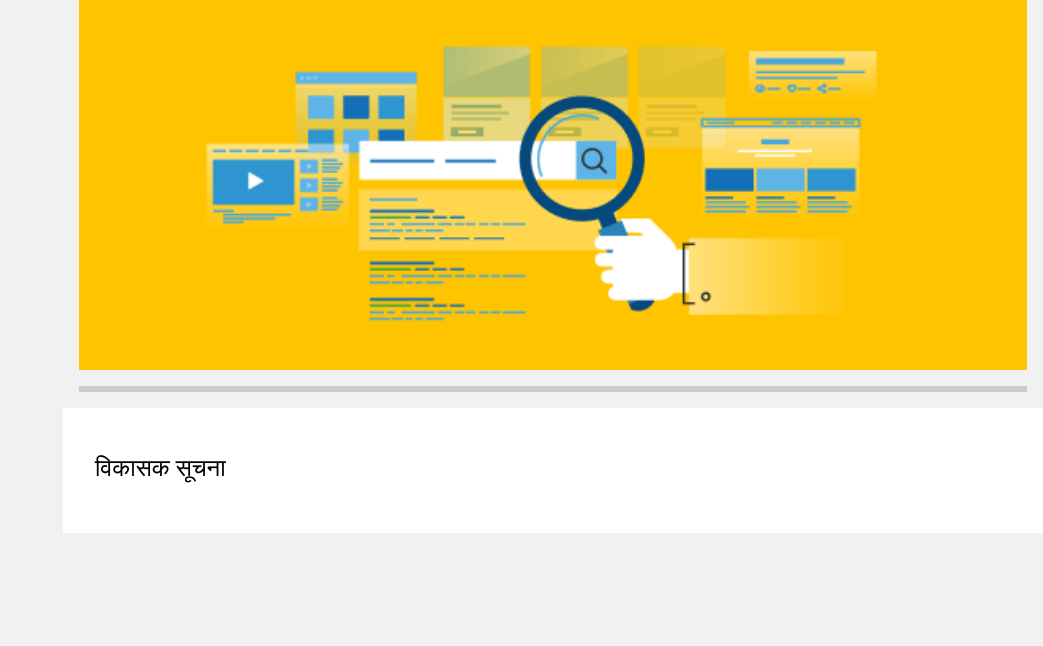
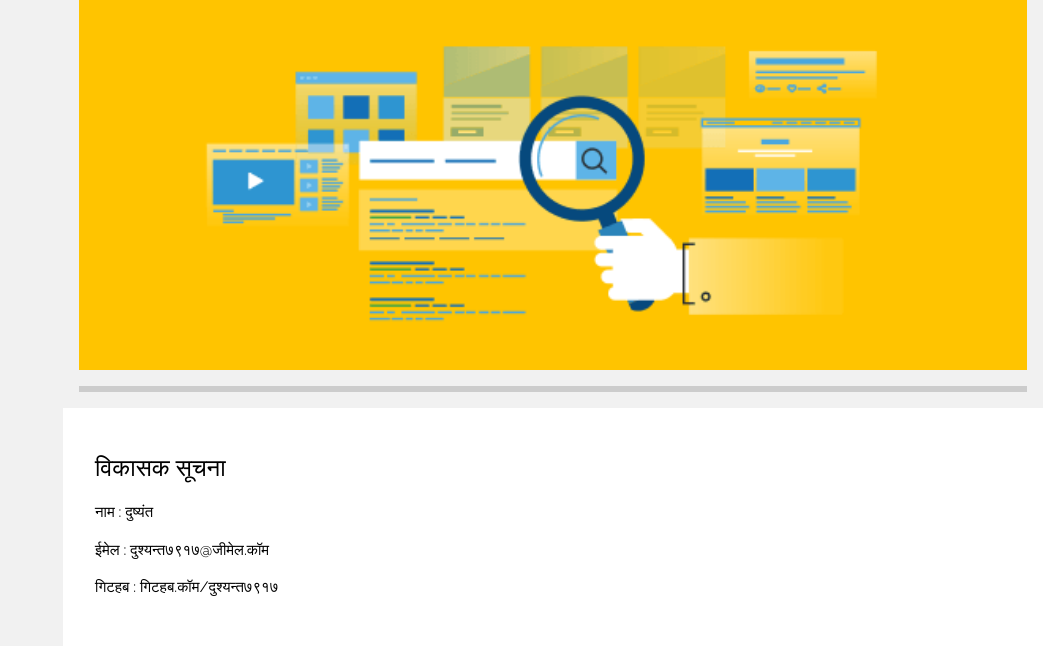
Before and after one commit to dushyant7917/Hindi-News-SEARCH-ENGINE, a Flask app: page / in a window 1280 px wide. Shown: the part 504-1150 px from the top of the page, without its empty margins (237-1280 px from the left). Before the commit the page ends 1037 px from the top, so only its background shows below. Run offline with Flask 2, Linux system fonts and the light colour scheme; some libraries are stand-ins or nearby versions.

Commit message:
Update search.html

```diff
--- a/Query/templates/search.html
+++ b/Query/templates/search.html
@@ -71,7 +71,7 @@ html,body,h1,h2,h3,h4,h5 {font-family: "Raleway", sans-serif}
     <a href="#"><img src="" style="width:65px;" class="w3-circle w3-right w3-margin w3-hide-large w3-hover-opacity"></a>
     <span class="w3-opennav w3-hide-large w3-xxlarge w3-hover-text-grey" onclick="w3_open()"><i class="fa fa-bars"></i></span>
     <h1><b>हिंदी समाचार</b>
-      <form action="." method="POST">
+      <form action="." method="POST" >
           <input type="text" name="text" id="transliterateTextarea" class="keyboardInput">
           <input type="submit" name="my-form" value="खोजें">
       </form>
@@ -88,8 +88,9 @@ html,body,h1,h2,h3,h4,h5 {font-family: "Raleway", sans-serif}
   <div class="w3-row-padding">
     <div class="w3-third">
       <h3>विकासक सूचना</h3>
-      <p></p>
-      <p></p>
+      <p>नाम : दुष्यंत</p>
+      <p>ईमेल : दुश्यन्त७९१७@जीमेल.कॉम</p>
+      <p>गिटहब : गिटहब.कॉम/दुश्यन्त७९१७</p>
     </div>
   </div>
 </footer>
```
